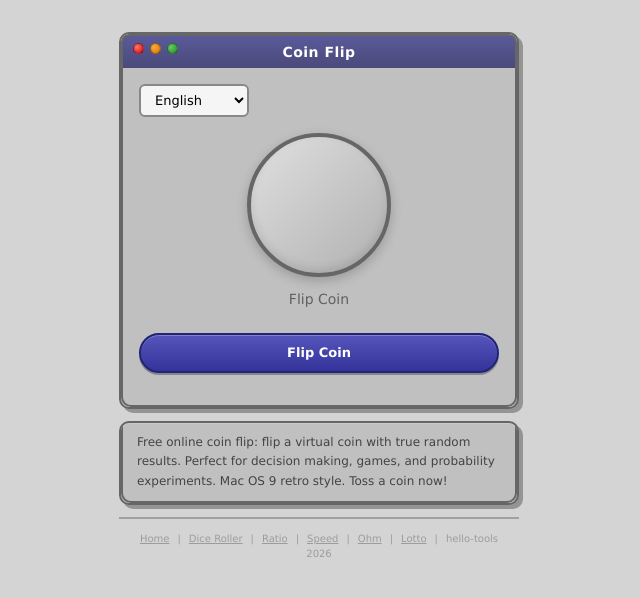
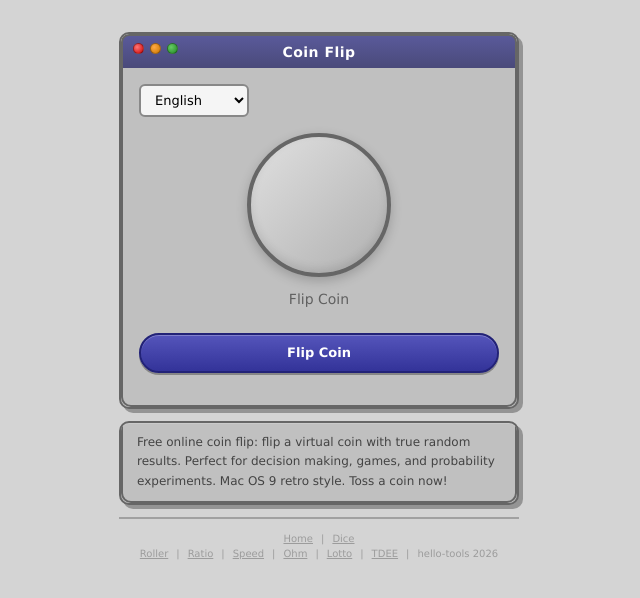
Before and after one commit to beginx/hello-tools, a Next.js app: page /1/coinflip in a window 1280 px wide. Shown: the top 598 px of the page, without its empty margins (321-961 px from the left). Built offline with nearby package versions, Linux system fonts and the light colour scheme.

Commit message:
chore: add TDEE link to coinflip footer

```diff
--- a/src/app/[locale]/coinflip/page.js
+++ b/src/app/[locale]/coinflip/page.js
@@ -133,6 +133,8 @@ export default function CoinflipPage() {
         <span className="mx-2">|</span>
         <a href={'/' + locale + '/lotto'} className="underline">Lotto</a>
         <span className="mx-2">|</span>
+        <a href={'/' + locale + '/tdee'} className="underline">TDEE</a>
+        <span className="mx-2">|</span>
         hello-tools 2026
       </div>
     </div>
```
